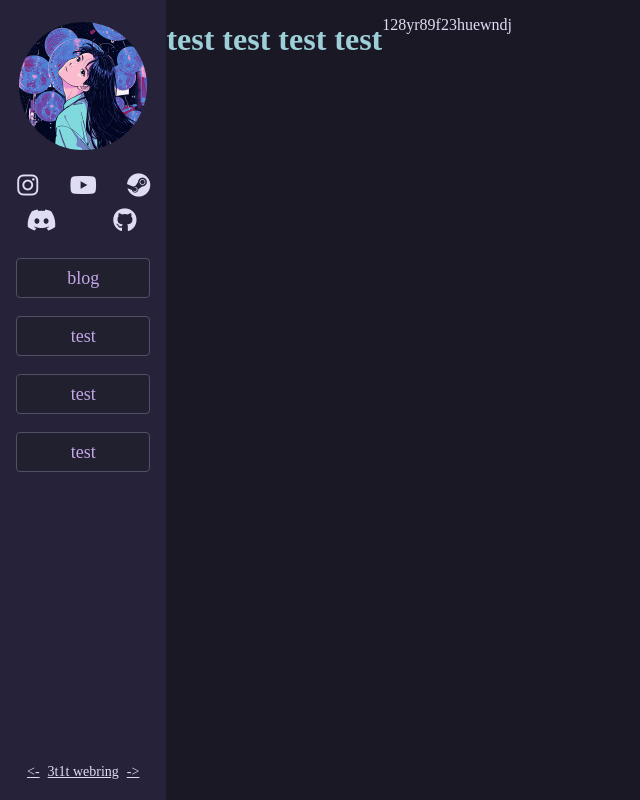
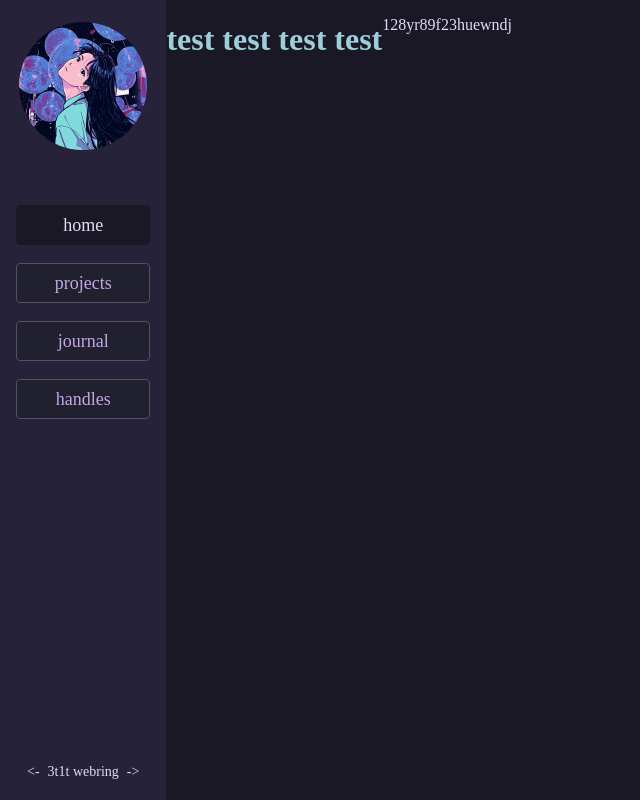
Before and after one commit to friedchaawal/friedchaawal.github.io, a SvelteKit app: page / in a window 1280 px wide. Shown: the whole page, without its empty margins (0-640 px from the left). Built offline with nearby package versions, Linux system fonts and the light colour scheme.

Commit message:
furnished navigation buttons

```diff
--- a/src/app.html
+++ b/src/app.html
@@ -1,6 +1,7 @@
 <!doctype html>
 <html lang="en">
 	<head>
+		<link rel="stylesheet" href="style.css" />
 		<script src="https://kit.fontawesome.com/cd932e21a0.js" crossorigin="anonymous"></script>
 		<style>
 			html,body {
@@ -9,12 +10,6 @@
 			width: 100%;
 			padding: 0;
 			margin: 0;
-    }
-	p {
-		color: hsl(245deg 50% 91%);
-	}
-    h1 {
-        color: hsl(189deg 43% 73%);
 			}
 		</style>
 		<meta charset="utf-8" />
--- a/src/routes/+layout.svelte
+++ b/src/routes/+layout.svelte
@@ -1,36 +1,15 @@
 <script>
+    let pages = [
+    ["/", "home"],
+    ["/projects", "projects"],
+    ["/journal", "journal"],
+    ["/handles", "handles"],
+]
+    import { page } from '$app/stores';
+    $: url = $page.url.pathname;
 </script>
 
 <style>
-    :root {
-    --color-base: hsl(249deg 22% 12%);
-    --color-surface: hsl(247deg 23% 15%);
-    --color-overlay: hsl(248deg 25% 18%);
-    --color-muted: hsl(249deg 12% 47%);
-    --color-subtle: hsl(248deg 15% 61%);
-    --color-text: hsl(245deg 50% 91%);
-    --color-love: hsl(343deg 76% 68%);
-    --color-gold: hsl(35deg 88% 72%);
-    --color-rose: hsl(2deg 55% 83%);
-    --color-pine: hsl(197deg 49% 38%);
-    --color-foam: hsl(189deg 43% 73%);
-    --color-iris: hsl(267deg 57% 78%);
-    --color-low: #21202e;
-    --color-med: #403d52;
-    --color-high: #524f67;
-}
-    .container {display: flex;}
-    .row {flex-direction: row;}
-    .column {flex-direction: column;}
-    .centered {justify-content: center;}
-    button {font-family: inherit;}
-    .box {
-	margin: 2vmin;
-	padding: 3vmin;
-	border: 0.75vmin solid var(--color-low);
-	border-radius:0.5vmin;
-	background-color: var(--color-base);
-}
     .parent {
         height: 100%;
         width: 100%;
@@ -51,27 +30,8 @@
         height: auto;
         border-radius: 50%;
     }
-        .handle {
-            font-size: 3vmin;
-        }
-        .handle > div {
-            text-align: center;
-            flex: 1;
-        }
-        .handle > div > a {
-            color: var(--color-text);
-        }
-        .handle > div > a:hover {
-            color: var(--color-gold);
-            filter: brightness(110%);
-            transition: color 0.3s;
-        }
-        .handle > div > a:active {
-            filter: brightness(75%);
-        }
-        .handle > div > a > i {}
     #Nav {
-            margin-top: 2vh;
+        margin-top: 4vh;
         gap: 2.25vh;
     }
     #Nav > a {
@@ -113,6 +73,7 @@
         justify-content: center;
     }
     #Webring > a {
+        text-decoration: none;
         padding: 0.5vmin;
         color: var(--color-text)
     }
@@ -127,20 +88,10 @@
         <div id="Pfp" class="container row centered">
             <img src="pfp.jpg">
         </div>
-        <div id="Handles" class="handle container row">
-			<div><a target="_blank" href="https://www.instagram.com/fried_chaawal/"><i class="fa-brands fa-instagram"></i></a></div>
-			<div><a target="_blank" href="https://www.youtube.com/@fried_chaawal"><i class="fa-brands fa-youtube"></i></a></div>
-			<div><a target="_blank" href="https://steamcommunity.com/id/fried_chaawal/"><i class="fa-brands fa-steam"></i></a></div>
-        </div>
-        <div id="HandlesAlt" class="handle container row">
-			<div><a target="_blank" href="https://discord.gg/swyVXNKWPF"><i class="fa-brands fa-discord"></i></a></div>
-			<div><a target="_blank" href="https://github.com/friedchaawal"><i class="fa-brands fa-github"></i></a></div>
-		</div>
         <div id="Nav" class="container column centered">
-            <a href="/blog"><button class="inactive"> blog </button></a>
-            <a href=""><button class="inactive"> test </button></a>
-            <a href=""><button class="inactive"> test </button></a>
-            <a href=""><button class="inactive"> test </button></a>
+            {#each pages as [link, title] }
+                    <a href={link}><button class="inactive" class:active="{link === '/'+url.split('/')[1]}">{title}</button></a>
+            {/each}
         </div>
         <div id="Webring" class="container">
             <a href="https://3t1t.neocities.org/fried/previous">&lt;-</a>
--- a/src/routes/blog/+page.svelte
+++ /dev/null
@@ -1,2 +0,0 @@
-<h1>blog test blog test</h1>
-<p>sf8hwe897ghdsuivcnxtgr0w3easda8hdfs8giuj</p>
--- /dev/null
+++ b/src/routes/handles/+page.svelte
@@ -0,0 +1,2 @@
+<h1>handles</h1>
+<p>1231351321</p>
--- /dev/null
+++ b/src/routes/journal/+page.svelte
@@ -0,0 +1,2 @@
+<h1>journal</h1>
+<p>asfwedsgfvsdfas</p>
--- /dev/null
+++ b/src/routes/projects/+page.svelte
@@ -0,0 +1,2 @@
+<h1>projects</h1>
+<p>treifdjogvc</p>
--- /dev/null
+++ b/static/style.css
@@ -0,0 +1,28 @@
+    :root {
+    --color-base: hsl(249deg 22% 12%);
+    --color-surface: hsl(247deg 23% 15%);
+    --color-overlay: hsl(248deg 25% 18%);
+    --color-muted: hsl(249deg 12% 47%);
+    --color-subtle: hsl(248deg 15% 61%);
+    --color-text: hsl(245deg 50% 91%);
+    --color-love: hsl(343deg 76% 68%);
+    --color-gold: hsl(35deg 88% 72%);
+    --color-rose: hsl(2deg 55% 83%);
+    --color-pine: hsl(197deg 49% 38%);
+    --color-foam: hsl(189deg 43% 73%);
+    --color-iris: hsl(267deg 57% 78%);
+    --color-low: #21202e;
+    --color-med: #403d52;
+    --color-high: #524f67;
+    }
+    p {
+    color: hsl(245deg 50% 91%);
+    }
+    h1 {
+    color: hsl(189deg 43% 73%);
+    }
+    .container {display: flex;}
+    .row {flex-direction: row;}
+    .column {flex-direction: column;}
+    .centered {justify-content: center;}
+    button {font-family: inherit;}
```
Lines whose indentation alone changed are shown as unchanged.
